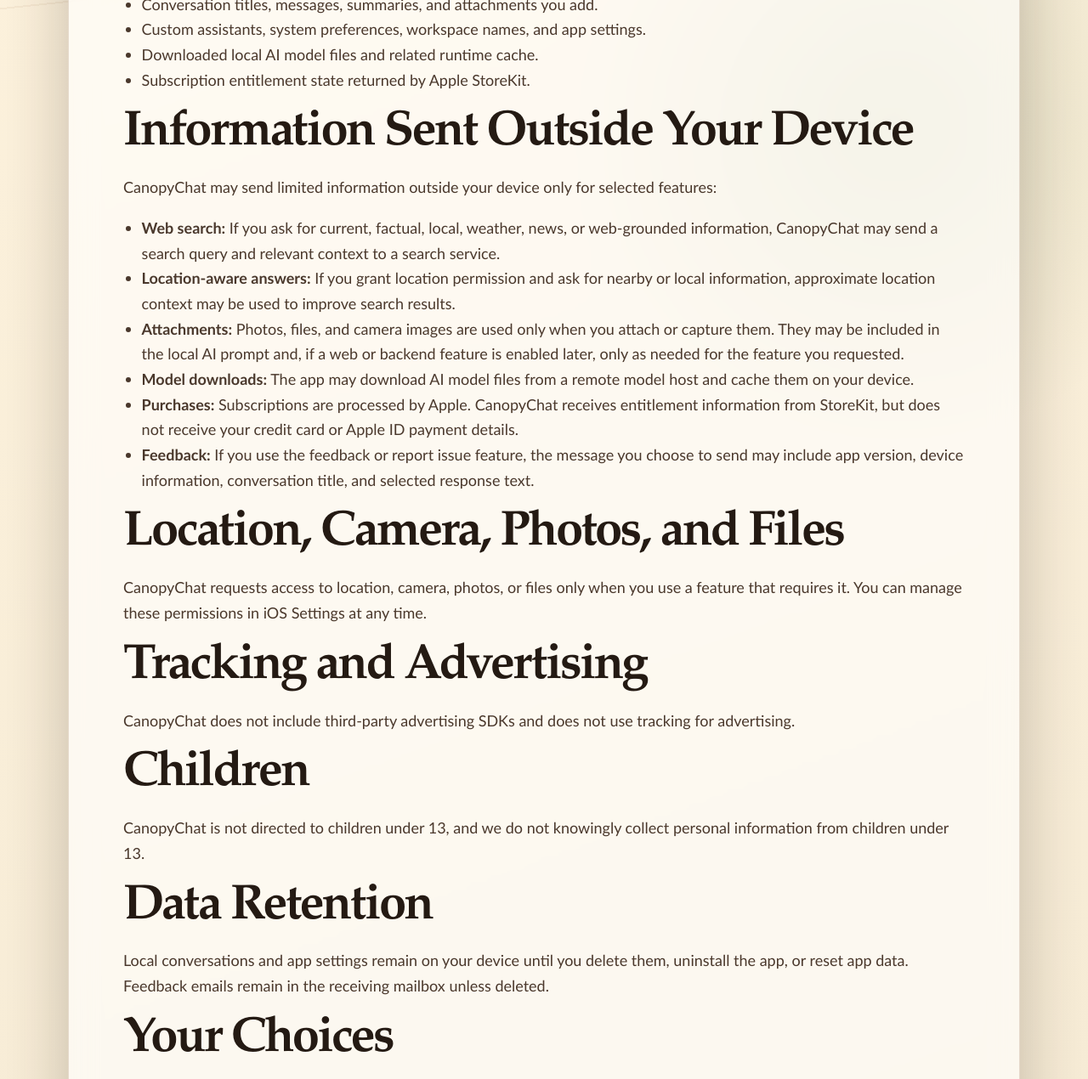
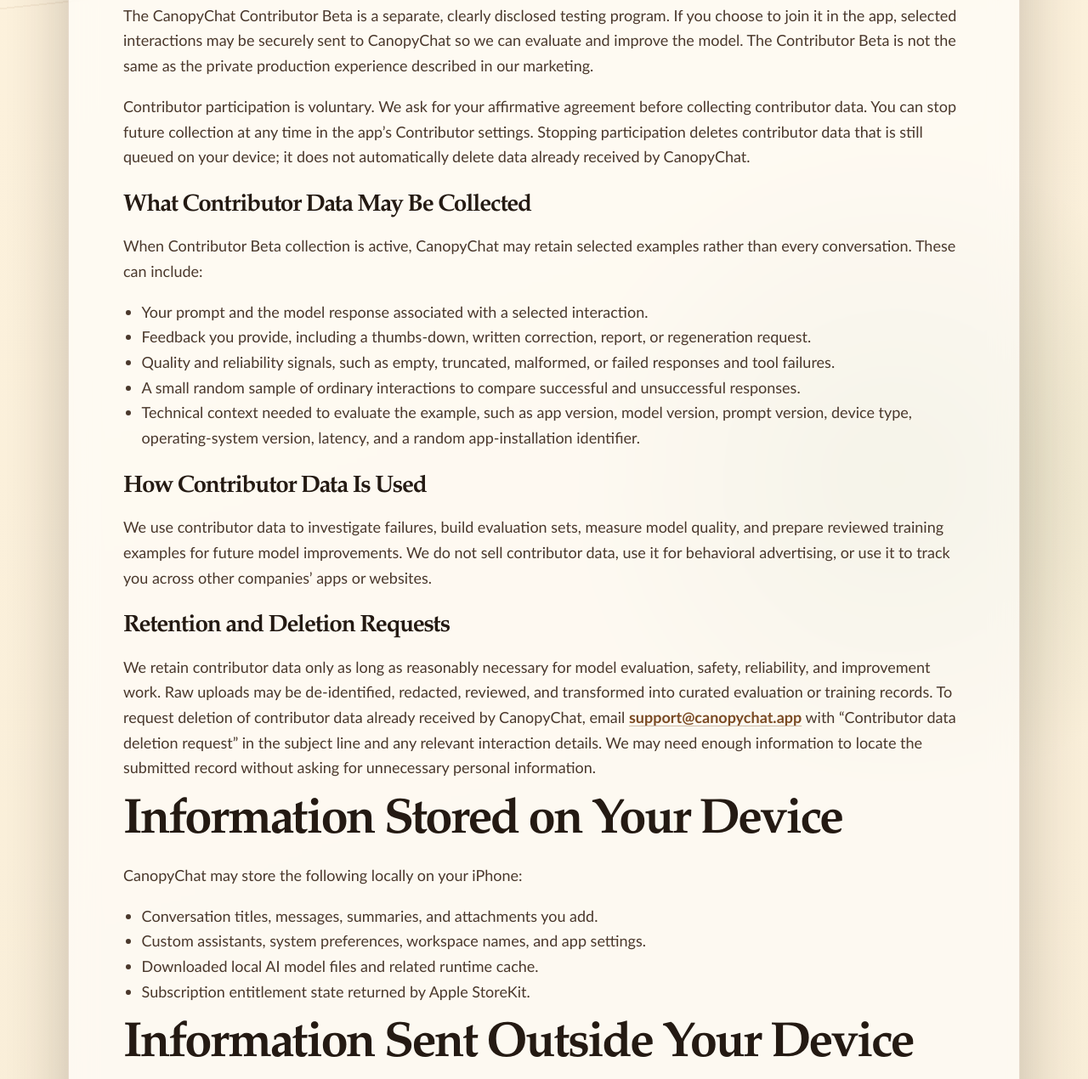
Before and after one commit to nathanaelguitar/canopy_publicsite, a plain HTML site: page privacy.html in a window 1280 px wide. Shown: the part 779-2049 px from the top of the page at 85% size. Drawn offline with Linux system fonts and the light colour scheme.

Commit message:
Document contributor beta data practices

```diff
--- a/privacy.html
+++ b/privacy.html
@@ -23,13 +23,33 @@
     <article class="document">
       <p class="eyebrow">Privacy Policy</p>
       <h1>CanopyChat Privacy Policy</h1>
-      <p class="meta">Effective date: July 6, 2026</p>
+      <p class="meta">Effective date: July 18, 2026</p>
 
       <p>CanopyChat is a local-first AI chat app for iPhone. This policy explains what information the app stores, when information may leave your device, and how to contact us.</p>
 
       <div class="callout">
         <strong>Short version:</strong> CanopyChat is designed to keep conversations on your device by default. Information is sent outside your device only when needed for features you choose, such as web search, location-aware answers, model downloads, purchase validation through Apple, or feedback you send.
       </div>
+
+      <h2>Contributor Beta and Model Improvement</h2>
+      <p>The CanopyChat Contributor Beta is a separate, clearly disclosed testing program. If you choose to join it in the app, selected interactions may be securely sent to CanopyChat so we can evaluate and improve the model. The Contributor Beta is not the same as the private production experience described in our marketing.</p>
+      <p>Contributor participation is voluntary. We ask for your affirmative agreement before collecting contributor data. You can stop future collection at any time in the app’s Contributor settings. Stopping participation deletes contributor data that is still queued on your device; it does not automatically delete data already received by CanopyChat.</p>
+
+      <h3>What Contributor Data May Be Collected</h3>
+      <p>When Contributor Beta collection is active, CanopyChat may retain selected examples rather than every conversation. These can include:</p>
+      <ul>
+        <li>Your prompt and the model response associated with a selected interaction.</li>
+        <li>Feedback you provide, including a thumbs-down, written correction, report, or regeneration request.</li>
+        <li>Quality and reliability signals, such as empty, truncated, malformed, or failed responses and tool failures.</li>
+        <li>A small random sample of ordinary interactions to compare successful and unsuccessful responses.</li>
+        <li>Technical context needed to evaluate the example, such as app version, model version, prompt version, device type, operating-system version, latency, and a random app-installation identifier.</li>
+      </ul>
+
+      <h3>How Contributor Data Is Used</h3>
+      <p>We use contributor data to investigate failures, build evaluation sets, measure model quality, and prepare reviewed training examples for future model improvements. We do not sell contributor data, use it for behavioral advertising, or use it to track you across other companies’ apps or websites.</p>
+
+      <h3>Retention and Deletion Requests</h3>
+      <p>We retain contributor data only as long as reasonably necessary for model evaluation, safety, reliability, and improvement work. Raw uploads may be de-identified, redacted, reviewed, and transformed into curated evaluation or training records. To request deletion of contributor data already received by CanopyChat, email <a href="mailto:support@canopychat.app?subject=Contributor%20data%20deletion%20request">support@canopychat.app</a> with “Contributor data deletion request” in the subject line and any relevant interaction details. We may need enough information to locate the submitted record without asking for unnecessary personal information.</p>
 
       <h2>Information Stored on Your Device</h2>
       <p>CanopyChat may store the following locally on your iPhone:</p>
@@ -43,6 +63,7 @@
       <h2>Information Sent Outside Your Device</h2>
       <p>CanopyChat may send limited information outside your device only for selected features:</p>
       <ul>
+        <li><strong>Contributor Beta:</strong> If you explicitly join the Contributor Beta, selected interactions and technical context may be sent for model evaluation and improvement as described above.</li>
         <li><strong>Web search:</strong> If you ask for current, factual, local, weather, news, or web-grounded information, CanopyChat may send a search query and relevant context to a search service.</li>
         <li><strong>Location-aware answers:</strong> If you grant location permission and ask for nearby or local information, approximate location context may be used to improve search results.</li>
         <li><strong>Attachments:</strong> Photos, files, and camera images are used only when you attach or capture them. They may be included in the local AI prompt and, if a web or backend feature is enabled later, only as needed for the feature you requested.</li>
@@ -61,13 +82,14 @@
       <p>CanopyChat is not directed to children under 13, and we do not knowingly collect personal information from children under 13.</p>
 
       <h2>Data Retention</h2>
-      <p>Local conversations and app settings remain on your device until you delete them, uninstall the app, or reset app data. Feedback emails remain in the receiving mailbox unless deleted.</p>
+      <p>Local conversations and app settings remain on your device until you delete them, uninstall the app, or reset app data. Feedback emails remain in the receiving mailbox unless deleted. Contributor Beta data is handled as described in the Contributor Beta and Model Improvement section above.</p>
 
       <h2>Your Choices</h2>
       <ul>
         <li>Delete conversations or attachments in the app where available.</li>
         <li>Disable app permissions from iOS Settings.</li>
         <li>Manage or cancel subscriptions from your Apple ID subscriptions settings.</li>
+        <li>In the Contributor Beta, stop future model-improvement collection from the Contributor settings and delete pending contributor data on your device.</li>
         <li>Contact support for privacy questions or deletion requests involving feedback you sent.</li>
       </ul>
 
```
